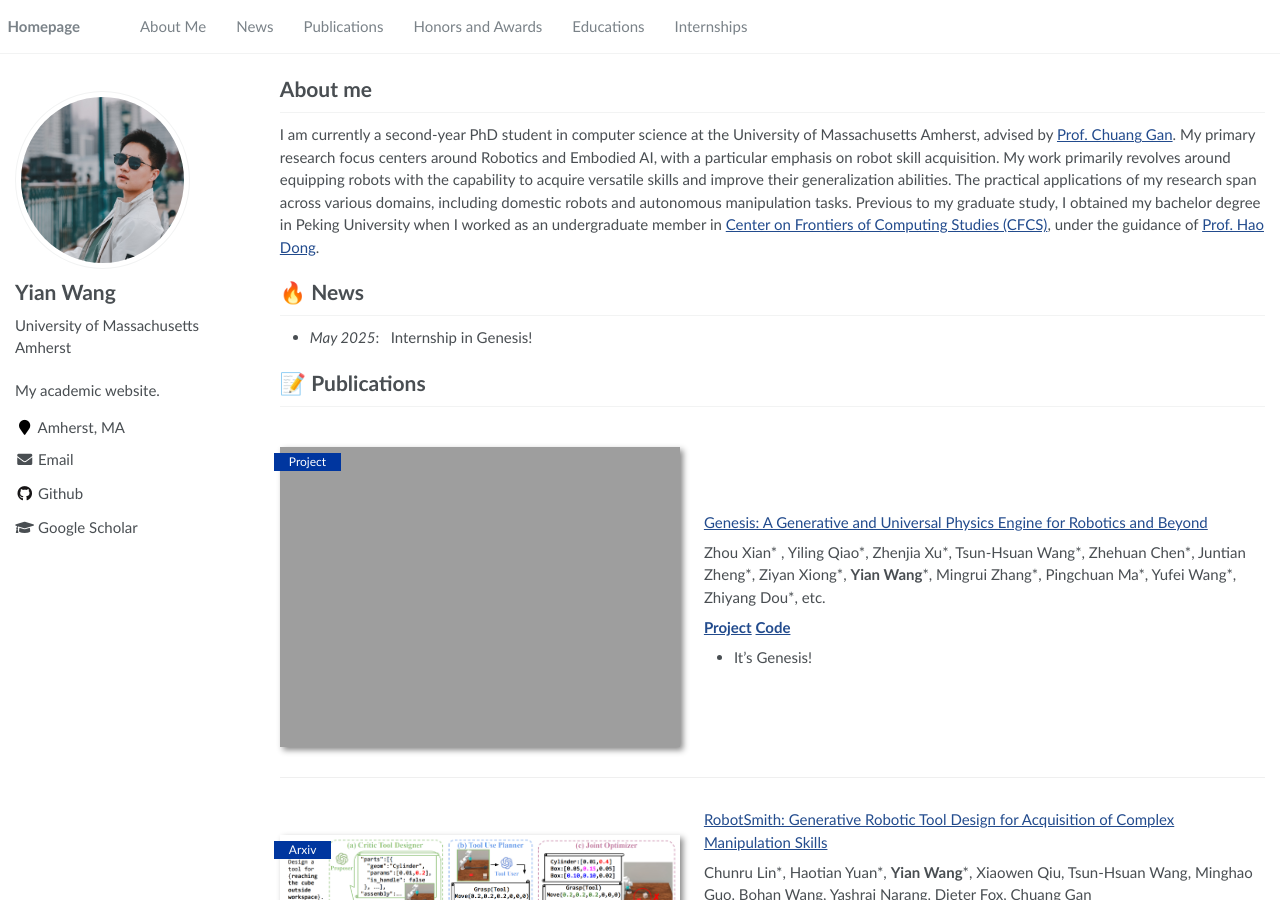
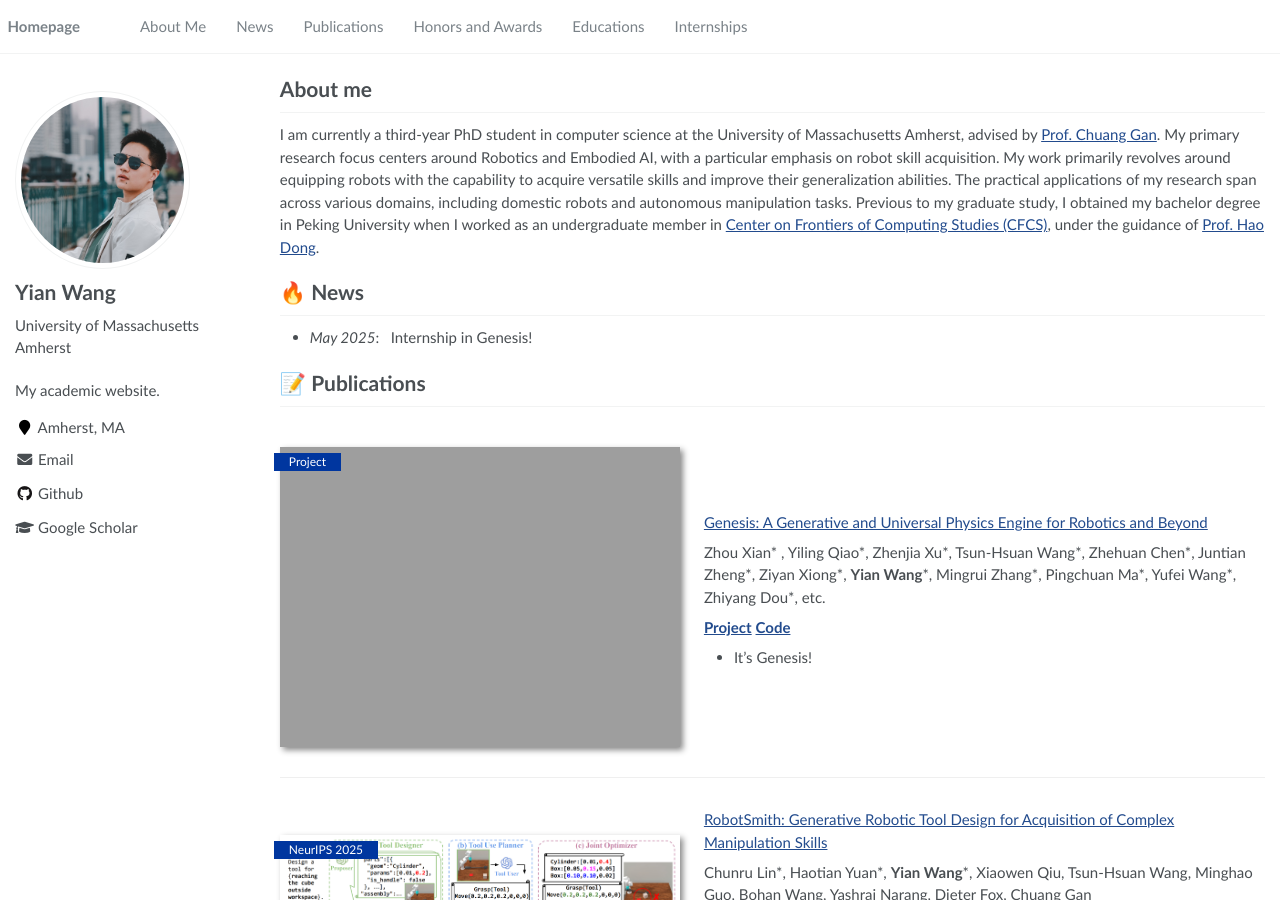
Before and after one commit to wangyian-me/wangyian-me.github.io, a Jekyll site: the page built from _pages/about.md, in a window 1280 px wide and 900 px high. Built offline with Jekyll 4.4.1, drawn with Linux system fonts in a browser that asks for light colours.

Commit message:
Update about.md

```diff
--- a/_pages/about.md
+++ b/_pages/about.md
@@ -18,7 +18,7 @@ redirect_from:
 <span class='anchor' id='about-me'></span>
 
 # About me
-I am currently a second-year PhD student in computer science at the University of Massachusetts Amherst, advised by [Prof. Chuang Gan](https://people.csail.mit.edu/ganchuang/).
+I am currently a third-year PhD student in computer science at the University of Massachusetts Amherst, advised by [Prof. Chuang Gan](https://people.csail.mit.edu/ganchuang/).
 My primary research focus centers around Robotics and Embodied AI, with a particular emphasis on robot skill acquisition. My work primarily revolves around equipping robots with the capability to acquire versatile skills and improve their generalization abilities. The practical applications of my research span across various domains, including domestic robots and autonomous manipulation tasks.
 Previous to my graduate study, I obtained my bachelor degree in Peking University when I worked as an undergraduate member in [Center on Frontiers of Computing Studies (CFCS)](https://cfcs.pku.edu.cn/english/), under the guidance of [Prof. Hao Dong](https://zsdonghao.github.io/).
 
@@ -40,7 +40,7 @@ Zhou Xian\* , Yiling Qiao\*, Zhenjia Xu\*, Tsun-Hsuan Wang\*, Zhehuan Chen\*, Ju
 </div>
 </div>
 
-<div class='paper-box'><div class='paper-box-image'><div><div class="badge">Arxiv</div><img src='https://wangyian-me.github.io/images/robosmith.png' alt="sym" width="500" height="300"></div></div>
+<div class='paper-box'><div class='paper-box-image'><div><div class="badge">NeurIPS 2025</div><img src='https://wangyian-me.github.io/images/robosmith.png' alt="sym" width="500" height="300"></div></div>
 <div class='paper-box-text' markdown="1">
 
 [RobotSmith: Generative Robotic Tool Design for Acquisition of Complex Manipulation Skills](https://www.arxiv.org/abs/2506.14763)
```
